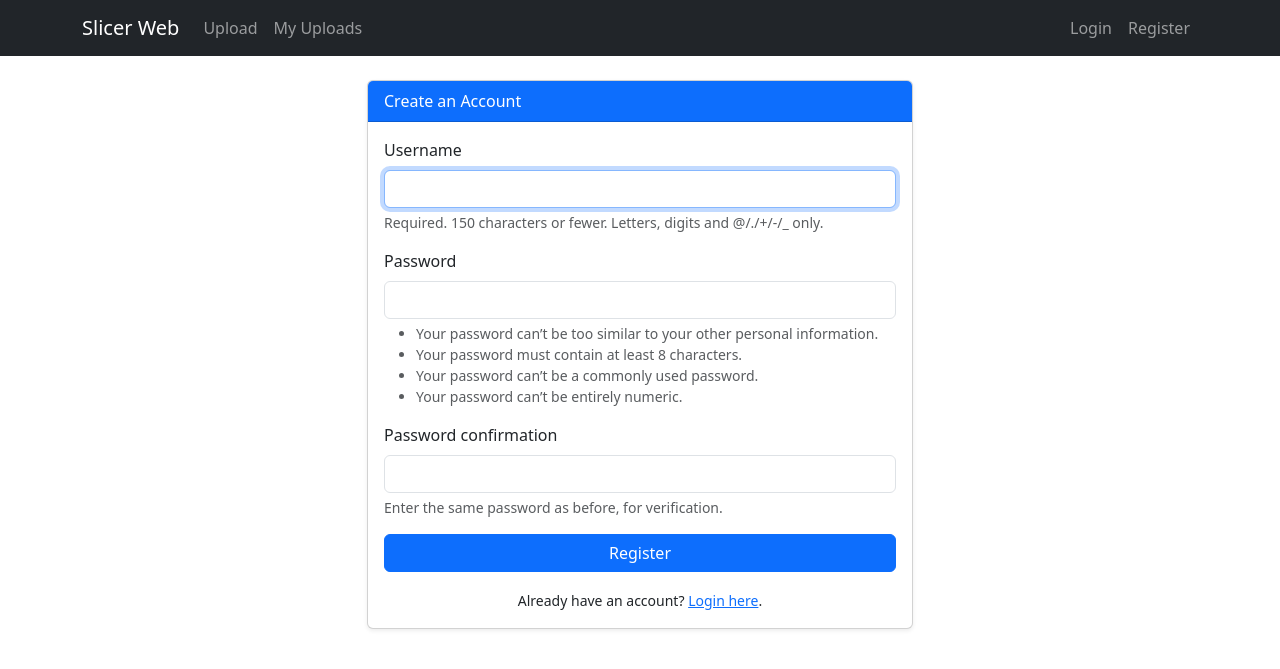
After one commit to nirazghimire/Web_App_Development, a Django app: page /register/ in a window 1280 px wide. The commit adds this page. Shown: the top 669 px of the page. Run offline with Django 5.2, Linux system fonts and the light colour scheme.

Commit message:
feat: implement user registration flow

```diff
--- a/SlicerWebApp/SlicerWebApp/urls.py
+++ b/SlicerWebApp/SlicerWebApp/urls.py
@@ -16,6 +16,7 @@ urlpatterns = [
     path('dicom/', include('dicom_processor.urls')),
 
     # --- Auth and Main Page URLs ---
+    path('register/', dicom_views.register, name='register'),
     path('login/', auth_views.LoginView.as_view(template_name='dicom_processor/login.html'), name='login'),
     path('logout/', auth_views.LogoutView.as_view(next_page='dicom_processor:home'), name='logout'),
 
--- a/SlicerWebApp/dicom_processor/templates/dicom_processor/base.html
+++ b/SlicerWebApp/dicom_processor/templates/dicom_processor/base.html
@@ -50,6 +50,9 @@
                     <li class="nav-item">
                         <a class="nav-link" href="{% url 'login' %}">Login</a>
                     </li>
+                    <li class="nav-item">
+                        <a class="nav-link" href="{% url 'register' %}">Register</a>
+                    </li>
                     {% endif %}
                 </ul>
             </div>
--- /dev/null
+++ b/SlicerWebApp/dicom_processor/templates/dicom_processor/register.html
@@ -0,0 +1,36 @@
+{% extends 'dicom_processor/base.html' %}
+
+{% block title %}Register{% endblock %}
+
+{% block content %}
+    <div class="row">
+        <div class="col-md-6 offset-md-3">
+            <div class="card shadow-sm">
+                <div class="card-header bg-primary text-white">
+                    Create an Account
+                </div>
+                <div class="card-body">
+                    <form method="post">
+                        {% csrf_token %}
+                        {% for field in form %}
+                            <div class="mb-3">
+                                <label for="{{ field.id_for_label }}" class="form-label">{{ field.label }}</label>
+                                {{ field }}
+                                {% if field.help_text %}
+                                    <div class="form-text">{{ field.help_text }}</div>
+                                {% endif %}
+                                {% for error in field.errors %}
+                                    <div class="text-danger small">{{ error }}</div>
+                                {% endfor %}
+                            </div>
+                        {% endfor %}
+                        <button type="submit" class="btn btn-primary w-100">Register</button>
+                    </form>
+                    <div class="mt-3 text-center">
+                        <small>Already have an account? <a href="{% url 'login' %}">Login here</a>.</small>
+                    </div>
+                </div>
+            </div>
+        </div>
+    </div>
+{% endblock %}
--- a/SlicerWebApp/dicom_processor/views.py
+++ b/SlicerWebApp/dicom_processor/views.py
@@ -2,6 +2,8 @@
 
 from django.shortcuts import render, redirect, get_object_or_404
 from django.contrib.auth.decorators import login_required
+from django.contrib.auth import login
+from django.contrib.auth.forms import UserCreationForm
 from django.http import JsonResponse, HttpResponse
 from django.conf import settings
 from django.contrib import messages
@@ -23,6 +25,26 @@ from .utils import (
 # --- Main Views ---
 def home(request):
     return render(request, 'dicom_processor/home.html')
+
+def register(request):
+    if request.user.is_authenticated:
+        return redirect('dicom_processor:home')
+
+    if request.method == 'POST':
+        form = UserCreationForm(request.POST)
+        if form.is_valid():
+            user = form.save()
+            login(request, user)
+            messages.success(request, f"Account created successfully! Welcome, {user.username}.")
+            return redirect('dicom_processor:home')
+    else:
+        form = UserCreationForm()
+
+    # We must ensure form elements have bootstrap classes for nice styling
+    for field in form.fields.values():
+        field.widget.attrs['class'] = 'form-control'
+
+    return render(request, 'dicom_processor/register.html', {'form': form})
 
 @login_required
 def my_uploads(request):
```
